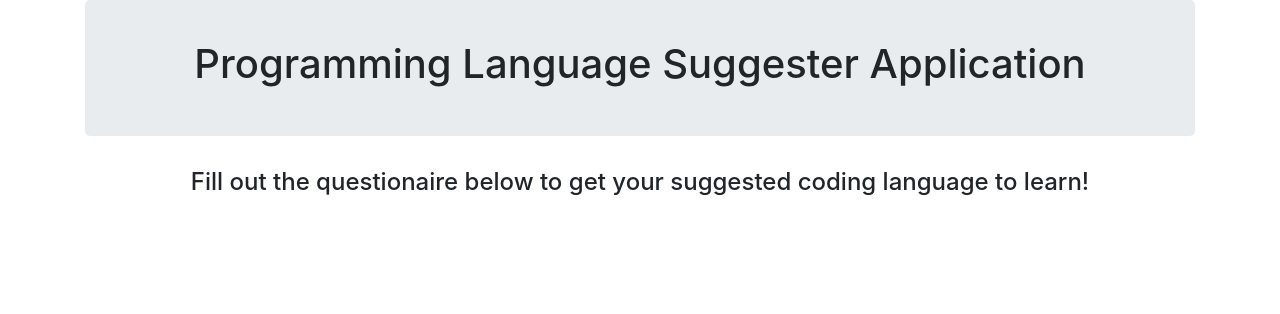
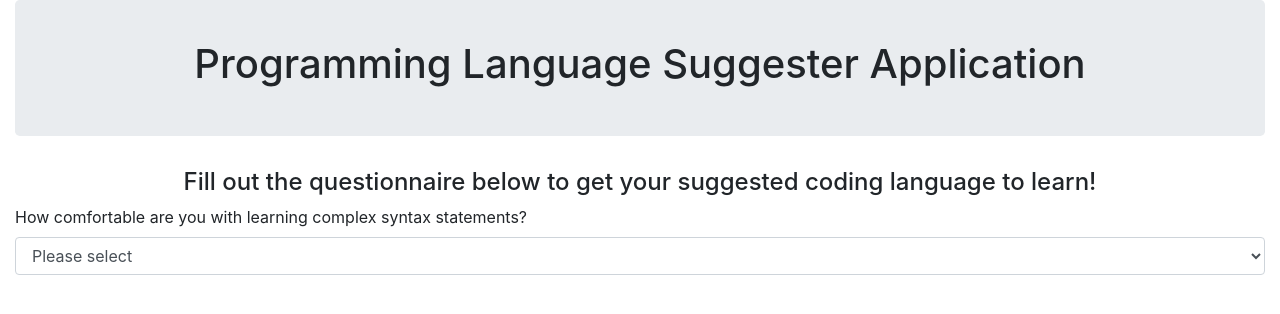
Before and after one commit to HoldenJC/programming-language-suggester, a plain HTML site: page index.html in a window 1280 px wide. Drawn offline with Linux system fonts and the light colour scheme.

Commit message:
update README.md, add first question to questionnaire

```diff
--- a/index.html
+++ b/index.html
@@ -8,14 +8,24 @@
     <title>Programming Language Suggester</title>
   </head>
   <body>
-    <div class="container">
+    <div class="container-fluid">
       <div class="jumbotron">
         <h1>Programming Language Suggester Application</h1>
       </div>
-      <h4 class="centerText">Fill out the questionaire below to get your suggested coding language to learn!</h4>
+      <h4 class="centerText">Fill out the questionnaire below to get your suggested coding language to learn!</h4>
 
+      <form id="programmingSurvey">
+        <div class="formItem">
+          <label for="question1">How comfortable are you with learning complex syntax statements?</label>
+          <select class="form-control" onfocus="doremove1();" id="question1">
+            <option value="0">Please select</option>
+            <option value="1">Comfy</option>
+            <option value="2">Neutral</option>
+            <option value="3">Uncomfy</option>
+          </select>
 
-
+        </div>
+      </form>
     </div>
   </body>
 </html>
--- a/js/scripts.js
+++ b/js/scripts.js
@@ -1,3 +1,7 @@
+function doremove1() {
+
+};
+
 $(function(){
 
 });
```
Also changed, not shown: 1 other file.
